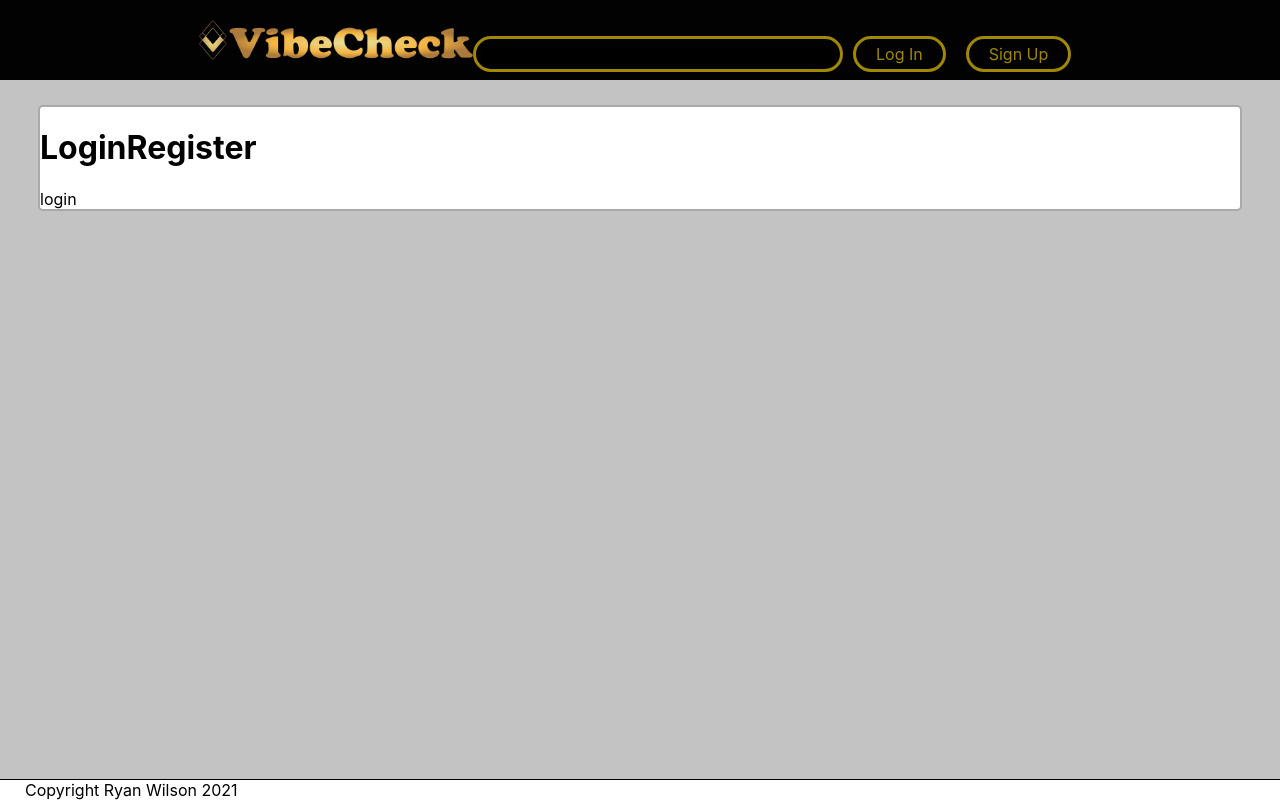
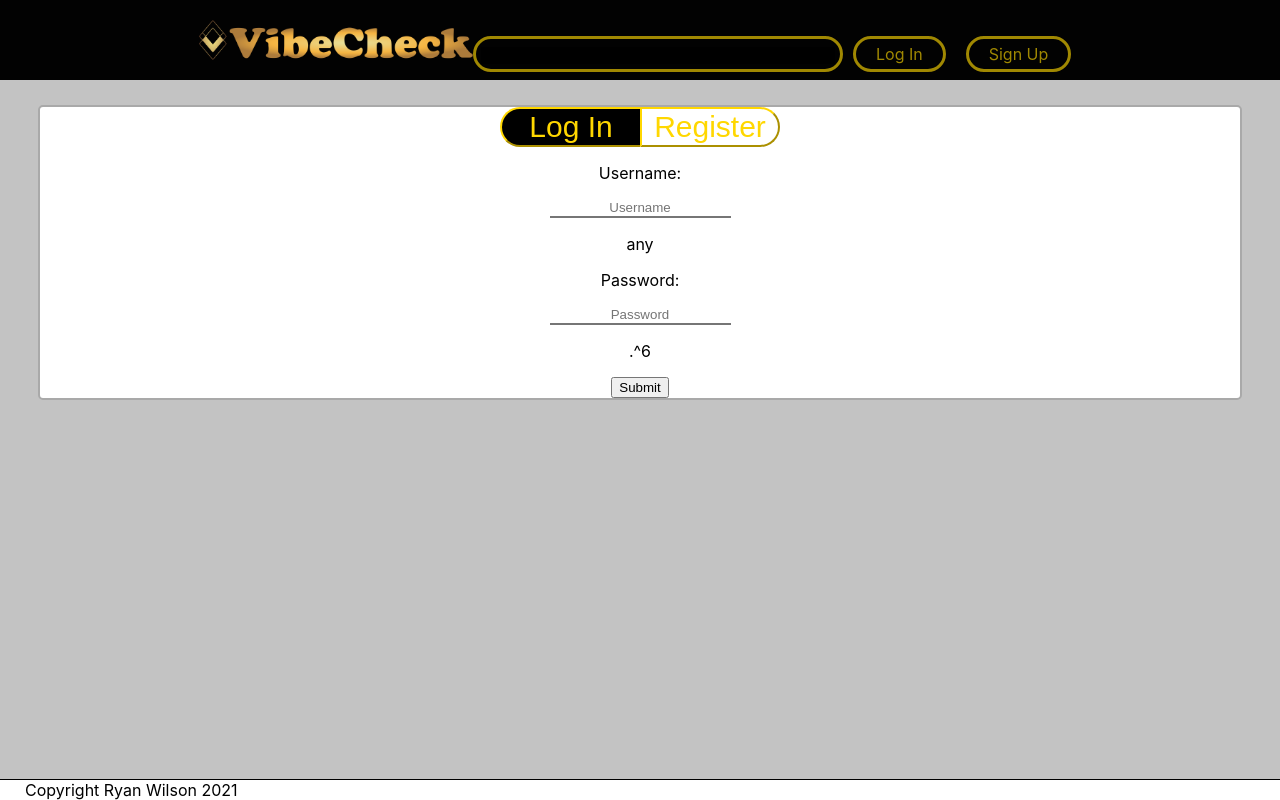
Before and after one commit to RyanWilsonRMIT/vc_s3716816, a React (Create React App) app: page /login in a window 1280 px wide. Built offline with nearby package versions, Linux system fonts and the light colour scheme.

Commit message:
Started loiginRegister

```diff
--- /dev/null
+++ b/src/components/input.js
@@ -0,0 +1,48 @@
+import React from "react";
+import "./styles/input.css";
+
+class Input extends React.Component {
+  constructor(){
+    super();
+    this.state={
+      label: null,
+      id: null,
+      validation: null,
+    }
+  }
+  componentDidMount(){
+    let validation, errmsg;
+    if (this.props.validation){
+      validation=this.props.validation;
+      errmsg = this.props.errmsg;
+    }
+    else{
+      validation="any";
+    }
+    this.setState({
+      label: this.props.label,
+      id: this.props.id,
+      validation: validation,
+    })
+  }
+  focused = () =>{
+    this.setState({active:true});
+  }
+  blured = () =>{
+    this.setState({active:false});
+  }
+  keyDown = (e)=>{
+    //does e.target.data match the validation in this.state.validation
+  }
+  render() {
+    return (
+      <div>
+        <p>{this.props.label + ": "}</p>
+        <input className="input" id = {this.props.id} placeholder = {this.props.label}></input>
+        <p>{this.state.validation}</p>
+      </div>
+    );
+  }
+}
+
+export default Input;
--- a/src/components/loginRegister.js
+++ b/src/components/loginRegister.js
@@ -1,14 +1,48 @@
 import React from "react";
-import logo from "../logo.svg";
+import "./styles/loginRegister.css";
+import Input from "./input.js";
+class LoginRegister extends React.Component {
+  constructor(){
+    super();
+    this.state={
+      selected:"register",
+    }
+  }
+  componentDidMount(){
+    this.setState({selected:this.props.selected})
+  }
+  swapLogin = () =>{
+    this.setState({selected:"login"})
+  }
+  swapRegister = () =>{
+    this.setState({selected:"register"})
+  }
+  render() {
+    let selected = this.state.selected
+    return (
+      <div className="loginRegister">
+        <div className="toggleSwitch">
+          <button className={`toggle ${(selected=="login") ? "selected": ""}`} onClick={this.swapLogin}>Log In</button>
+          <button className={`toggle ${(selected=="register") ? "selected": ""}`} onClick={this.swapRegister}>Register</button>
+        </div>
+        {selected=="login" &&
+          <div className="login">
+            <Input label="Username" id="username"></Input>
+            <Input label="Password" id="password" validation=".^6" errmsg = "Your password must be at least 6 characters and contain one number, one lowercase and uppercase letter, and !-=;'" type="password"></Input>
+            <input type="submit"></input>
+          </div>
 
-class LoginRegister extends React.Component {
-  render() {
-    return (
-      <div className="text-center">
-        <h1 className="display-4">LoginRegister</h1>
-        {this.props.selected}
+        }
+        {selected=="register" &&
+          <div className="register">
+            <Input label="Email" id="email" validation=""></Input>
+            <Input label="Username" id="username" validation=""></Input>
+            <Input label="Password" id="password" validation=".^6" errmsg = "Your password must be at least 6 characters and contain one number, one lowercase and uppercase letter, and !-=;'" type="password"></Input>
+            <input type="submit"></input>
+          </div>
+        }
       </div>
-    );
+    )
   }
 }
 
--- /dev/null
+++ b/src/components/styles/input.css
@@ -0,0 +1,10 @@
+.input{
+  text-align:center;
+  border-top: none;
+  border-left: none;
+  border-right: none;
+}
+.input:focus-visible{
+  outline:none;
+  border-bottom-color: gold;
+}
--- /dev/null
+++ b/src/components/styles/loginRegister.css
@@ -0,0 +1,30 @@
+.loginRegister{
+text-align:center;
+}
+.loginRegister .toggleSwitch{
+
+}
+.login input, .register input{
+  display:block;
+  margin: auto;
+}
+.loginRegister .toggleSwitch .toggle{
+  border-color:gold;
+  font-size:30px;
+  width:140px;
+  color:gold;
+  transition-duration:.2s;
+}
+.loginRegister .toggleSwitch .toggle:first-child{
+  border-radius: 25px 0px 0px 25px;
+  border-right: none;
+}
+.loginRegister .toggleSwitch .toggle:last-child{
+  border-radius: 0px 25px 25px 0px;
+}
+.loginRegister button.selected{
+  background-color:black;
+}
+.loginRegister button{
+  background-color:white;
+}
```
